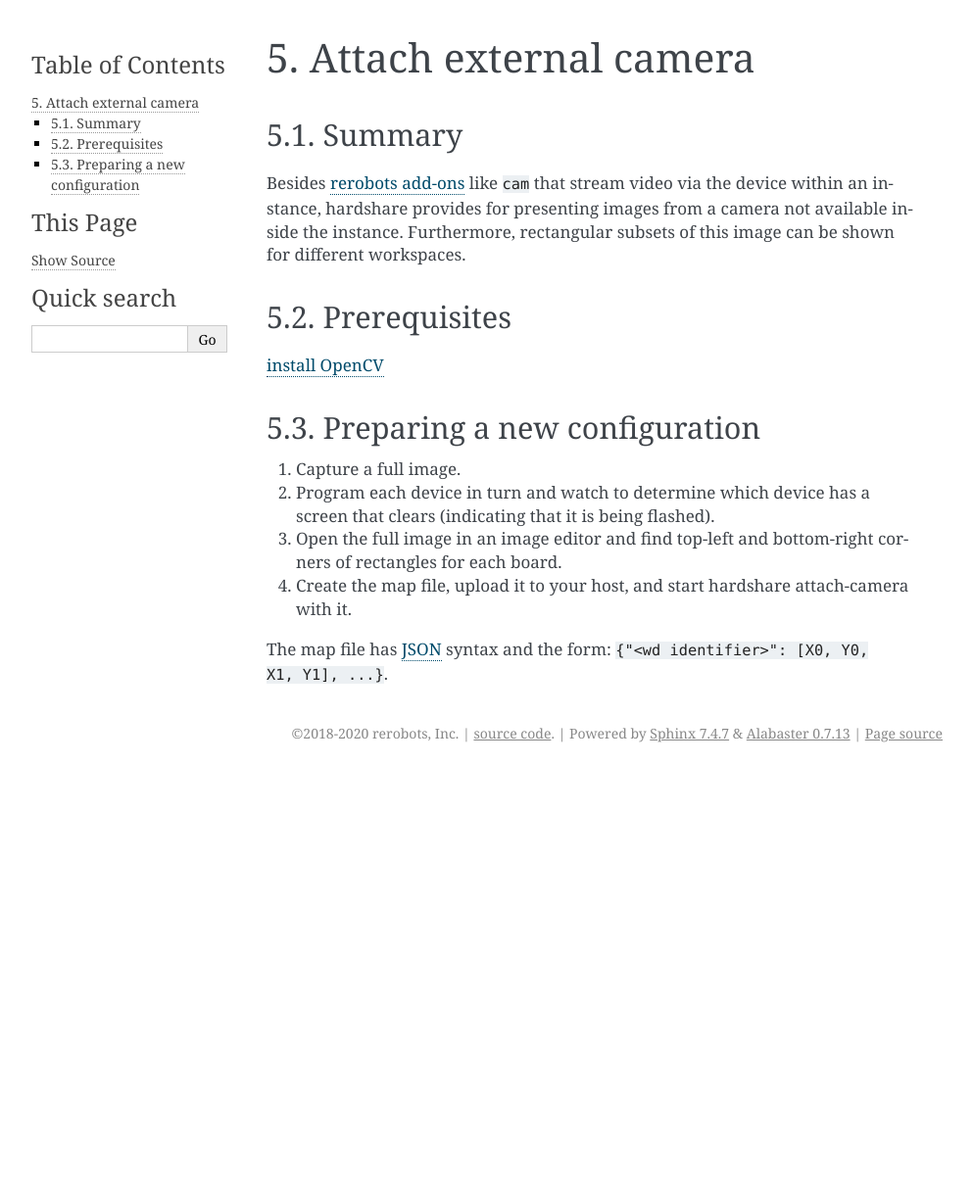
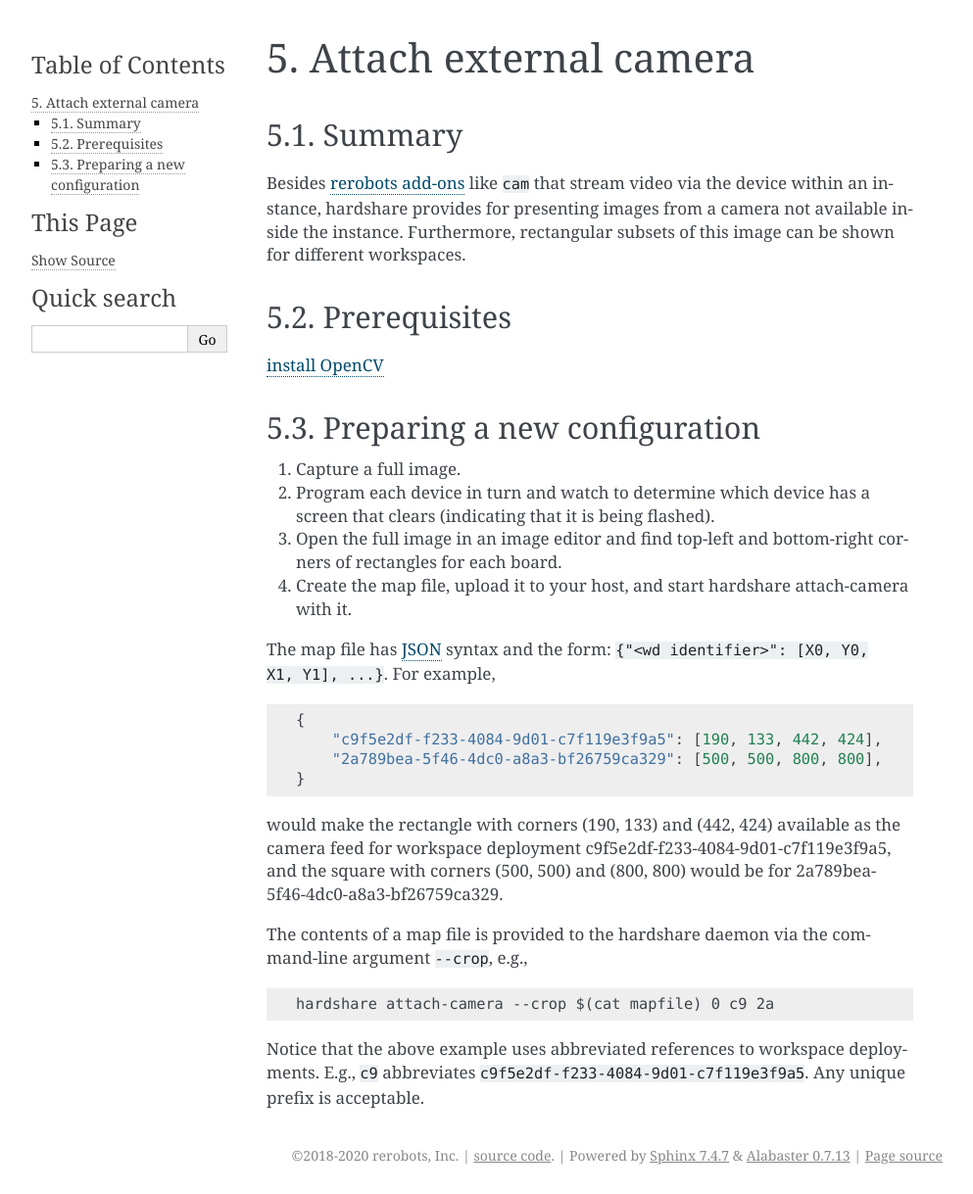
Before and after one commit to rerobots/hardshare, a Sphinx documentation site: the page built from doc/attach_camera.rst, in a window 1280 px wide. Shown: the whole page at 98% size, without its empty margins (148-1141 px from the left). Built offline with Sphinx 7.4.7, drawn with Linux system fonts in a browser that asks for light colours; the version number could not be read and is left out; before the commit the page ends 900 px from its top, so only the background shows below that.

Commit message:
DOC
[ci skip]

```diff
--- a/doc/attach_camera.rst
+++ b/doc/attach_camera.rst
@@ -25,6 +25,25 @@ Preparing a new configuration
 4. Create the map file, upload it to your host, and start hardshare attach-camera with it.
 
 The map file has JSON_ syntax and the form: ``{"<wd identifier>": [X0, Y0, X1, Y1], ...}``.
+For example, ::
+
+  {
+      "c9f5e2df-f233-4084-9d01-c7f119e3f9a5": [190, 133, 442, 424],
+      "2a789bea-5f46-4dc0-a8a3-bf26759ca329": [500, 500, 800, 800],
+  }
+
+would make the rectangle with corners (190, 133) and (442, 424) available as the
+camera feed for workspace deployment c9f5e2df-f233-4084-9d01-c7f119e3f9a5, and
+the square with corners (500, 500) and (800, 800) would be for 2a789bea-5f46-4dc0-a8a3-bf26759ca329.
+
+The contents of a map file is provided to the hardshare daemon via the
+command-line argument ``--crop``, e.g., ::
+
+  hardshare attach-camera --crop $(cat mapfile) 0 c9 2a
+
+Notice that the above example uses abbreviated references to workspace
+deployments. E.g., ``c9`` abbreviates ``c9f5e2df-f233-4084-9d01-c7f119e3f9a5``.
+Any unique prefix is acceptable.
 
 
 .. _JSON: https://www.json.org/json-en.html
```
